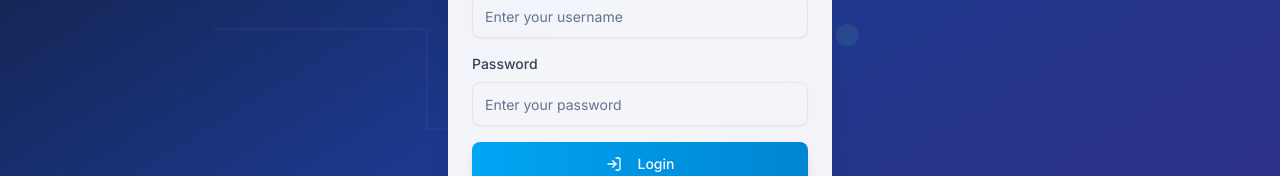
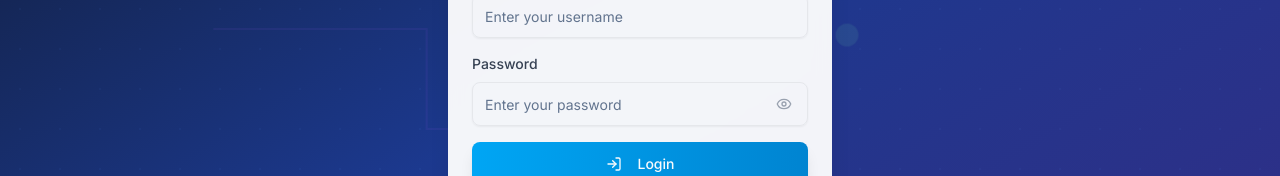
Before and after one commit to iuiuzx12/street-light-next-shadcn-lated, a Next.js app: page /en in a window 1280 px wide. Shown: the part 371-547 px from the top of the page. Built offline with nearby package versions, Linux system fonts and the light colour scheme.

Commit message:
แก้ logo ไม่โหลด

```diff
--- a/src/components/login-form.tsx
+++ b/src/components/login-form.tsx
@@ -3,10 +3,10 @@
 
 import { useRouter } from 'next/navigation';
 import { useState } from 'react';
-import { useLocale} from 'next-intl'
 import { useTranslations } from 'next-intl';
 import { Button } from "@/components/ui/button"
 import Image from "next/image";
+import logo_lne from "../../public/logo/logo_lne.jpeg"; // Corrected to the accurate path
 import {
   Card,
   CardContent,
@@ -16,21 +16,23 @@ import {
 import { Input } from "@/components/ui/input"
 import { Label } from "@/components/ui/label"
 import { LanguageSwitcher } from "./language-switcher";
-import { LogIn } from 'lucide-react';
+import { LogIn, Eye, EyeOff } from 'lucide-react';
 
 export function LoginForm() {
   const rounter = useRouter();
-  const locale = useLocale();
   const [username, setUsername] = useState('');
   const [password, setPassword] = useState('');
   const [error, setError] = useState('');
   const [isloading, setLoading] = useState(false);
+  const [showPassword, setShowPassword] = useState(false);
   const t = useTranslations('LoginPage');
 
+  const togglePasswordVisibility = () => {
+    setShowPassword(!showPassword);
+  };
 
   const haddleLogin = async (e: React.FormEvent<HTMLFormElement>) => {
     e.preventDefault();
-
 
     try {
       setLoading(true);
@@ -69,7 +71,7 @@ export function LoginForm() {
         <div className="text-center space-y-2">
           <div className="w-20 h-20 mx-auto  flex items-center justify-center ">
             <Image
-              src="/logo/images.jpeg"
+              src={logo_lne}
               alt="Company Logo"
               width={100}
               height={100}
@@ -101,19 +103,29 @@ export function LoginForm() {
               <Label htmlFor="password" className="text-sm font-medium text-gray-700">
                 {t('passwordLabel')}
               </Label>
-
             </div>
             <div className="relative">
               <Input
                 id="password"
                 name="password"
-                type='password'
+                type={showPassword ? 'text' : 'password'}
                 onChange={(e) => setPassword(e.target.value)}
                 required
                 className="h-11 border-gray-200 focus:border-sky-500 focus:ring-sky-500/20 focus:ring-2 transition-all duration-200 pr-12"
                 placeholder={t('inputPlaceholderPassword')}
               />
-
+              <button
+                type="button"
+                onClick={togglePasswordVisibility}
+                className="absolute inset-y-0 right-0 flex items-center justify-center w-12 h-11 text-gray-400 hover:text-gray-600 focus:outline-none focus:text-gray-600 transition-colors duration-200"
+                aria-label={showPassword ? "Hide password" : "Show password"}
+              >
+                {showPassword ? (
+                  <EyeOff className="w-4 h-4" />
+                ) : (
+                  <Eye className="w-4 h-4" />
+                )}
+              </button>
             </div>
             {error && <p className="text-red-500 text-xs italic mb-4">{error}</p>}
           </div>
--- a/src/middleware.ts
+++ b/src/middleware.ts
@@ -25,7 +25,7 @@ const authMiddleware = withAuth(
   }
 );
 
-let publicPages = ["/", "/logout", "/not-auth"];
+let publicPages = ["/", "/login","/logout", "/not-auth"];
 
 export default async function middleware(
   req: NextRequest,
@@ -45,7 +45,7 @@ export default async function middleware(
     );
 
     if (responseUser.status === 200) {
-      publicPages = ["/", "/logout", "/not-auth"];
+      publicPages = ["/", "login","/logout", "/not-auth"];
       const DataUser: ListAuth = await responseUser.json().finally();
 
       if (DataUser.dashboard[0] === 1) publicPages.push("/dashboard");
```
Also changed, not shown: public/logo/logo_lne.jpeg (renamed from public/logo/images.jpeg).
